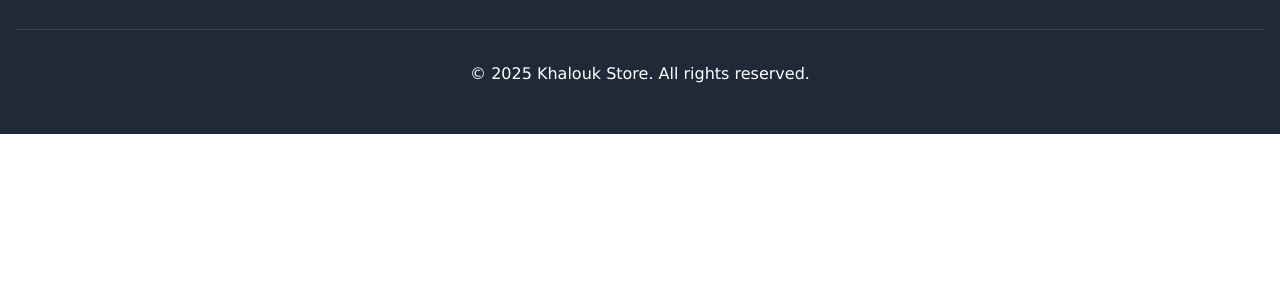
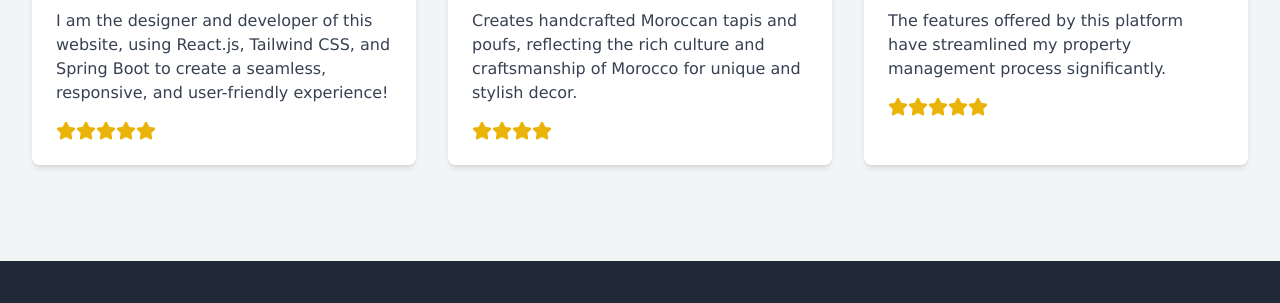
Before and after one commit to khalouki/ZarbiaSite, a React app: page / in a window 1280 px wide. Shown: the part 3017-3320 px from the top of the page. Before the commit the page ends 3151 px from the top, so only its background shows below. Built offline with nearby package versions, Linux system fonts and the light colour scheme.

Commit message:
second change

```diff
--- a/package.json
+++ b/package.json
@@ -1,4 +1,5 @@
 {
+  "homepage": "https://khalouki.github.io/ZarbiaSite",
   "name": "etsy_web",
   "version": "0.1.0",
   "private": true,
@@ -13,6 +14,8 @@
   },
   "scripts": {
     "start": "react-scripts start",
+    "predeploy":"npm run build",
+    "deploy":"gh-pages -d build",
     "build": "react-scripts build",
     "test": "react-scripts test",
     "eject": "react-scripts eject"
--- a/public/index.html
+++ b/public/index.html
@@ -16,6 +16,7 @@
   <style>
     body{
       background-image: url("back2.jpg");
+      overflow-x: hidden;
     }
   </style>
 </head>
--- /dev/null
+++ b/src/components/about-dev.js
@@ -0,0 +1,116 @@
+import React, { useState, useEffect, useRef } from 'react';
+import { Star } from 'lucide-react';
+import personne from '../images/person_3.jpg';
+import personne2 from '../images/person_4.jpg';
+import personne3 from '../images/person-1.jpg';
+// Mock data for testimonials
+const testimonials = [
+    {
+        id: 1,
+        name: "Abdelkhalek Essaid",
+        role: "Developer and Engineer",
+        content: "I am the designer and developer of this website, using React.js, Tailwind CSS, and Spring Boot to create a seamless, responsive, and user-friendly experience!",
+        rating: 5,
+        image: personne
+    },
+    {
+        id: 2,
+        name: "Hamza Alouani",
+        role: "Tapis Creator",
+        content: "Creates handcrafted Moroccan tapis and poufs, reflecting the rich culture and craftsmanship of Morocco for unique and stylish decor.",
+        rating: 4,
+        image: personne2
+    },
+    {
+        id: 3,
+        name: "Marouane el Amazighi",
+        role: "Chelh hata nokha3",
+        content: "The features offered by this platform have streamlined my property management process significantly.",
+        rating: 5,
+        image: personne3
+    }
+];
+
+// Testimonial card component
+const TestimonialCard = ({ name, role, content, rating, image, isVisible }) => (
+    <div
+        className={`bg-white p-6 rounded-lg shadow-md transition-all duration-1000 ease-out transform ${isVisible ? 'opacity-100 translate-x-0' : 'opacity-0 translate-x-full'}`}
+    >
+        <div className="flex items-center mb-4">
+            <img src={image || "/placeholder.svg"} alt={name} className="w-12 h-12 rounded-full mr-4" />
+            <div>
+                <h3 className="font-semibold text-lg">{name}</h3>
+                <p className="text-gray-600">{role}</p>
+            </div>
+        </div>
+        <p className="text-gray-700 mb-4">{content}</p>
+        <div className="flex items-center">
+            {[...Array(rating)].map((_, i) => (
+                <Star key={i} className="w-5 h-5 fill-current text-yellow-500" />
+            ))}
+        </div>
+    </div>
+);
+
+const TestimonialSection = () => {
+    const [visibleCards, setVisibleCards] = useState([]);
+    const sectionRef = useRef(null); // Ref for the section to observe
+
+    useEffect(() => {
+        // Initialize IntersectionObserver when the component mounts
+        const options = {
+            root: null,
+            rootMargin: '0px',
+            threshold: 0.1, // Trigger when 10% of the section is visible
+        };
+
+        const observer = new IntersectionObserver((entries) => {
+            entries.forEach(entry => {
+                if (entry.isIntersecting) {
+                    // Once the section is visible, show testimonials with a delay
+                    const showCards = () => {
+                        testimonials.forEach((_, index) => {
+                            setTimeout(() => {
+                                setVisibleCards(prev => [...prev, index]); // Add the index of the card to visibleCards
+                            }, index * 500); // 500ms delay between each card
+                        });
+                    };
+                    showCards();
+                }
+            });
+        }, options);
+
+        if (sectionRef.current) {
+            observer.observe(sectionRef.current);
+        }
+
+        // Cleanup observer when the component is unmounted
+        return () => {
+            if (sectionRef.current) {
+                observer.unobserve(sectionRef.current);
+            }
+        };
+    }, []);
+
+    return (
+        <section ref={sectionRef} className="bg-gray-100 py-24 px-4 sm:px-6 lg:px-8" aria-labelledby="testimonials-title">
+            <div className="max-w-7xl mx-auto">
+                <h2 id="testimonials-title" className="text-3xl font-extrabold text-gray-900 text-center mb-8">
+                    Meet the Founder Behind Our Beautiful Moroccan Tapis and Poufs
+                </h2>
+
+                <div className="grid grid-cols-1 md:grid-cols-2 lg:grid-cols-3 gap-8">
+                    {testimonials.map((testimonial, index) => (
+                        <TestimonialCard
+                            key={testimonial.id}
+                            {...testimonial}
+                            isVisible={visibleCards.includes(index)} // Control visibility based on delay
+                        />
+                    ))}
+                </div>
+            </div>
+        </section>
+    );
+};
+
+export default TestimonialSection;
--- a/src/components/products-section.js
+++ b/src/components/products-section.js
@@ -1,91 +1,58 @@
-import { useState } from 'react';
+import { useState, useEffect, useRef } from 'react';
 import zarbia1 from '../images/zarbia1.jpg';
 import zarbia2 from '../images/zarbia2.webp';
 import zarbia3 from '../images/zarbia3.jpeg';
 import zarbia4 from '../images/zarbia4.jpg';
 import zarbia5 from '../images/zarbia5.webp';
-import ProductCard from './product-card'
+import ProductCard from './product-card';
 import poof from '../images/poof.webp';
 import ProductSidebar from './product-sidebar';
 
 export default function ProductsSection() {
     const [selectedProduct, setSelectedProduct] = useState(null);
     const [isSidebarOpen, setIsSidebarOpen] = useState(false);
+    const [visibleProducts, setVisibleProducts] = useState([]); // Store visible product indices
+    const sectionRef = useRef(null); // Reference to the product section for intersection observer
 
     const products = [
-        {
-            id: 0,
-            name: 'Zarbi Marocain 1',
-            price: 50.00,
-            image: zarbia1,
-            country: 5,
-            description: 'A fusion of Moroccan craftsmanship and modern design, this vibrant rug adds a touch of exotic elegance to any space.',
-            isSoldOut: false
-        },
-        {
-            id: 1,
-            name: 'Zarbi Marocain 2',
-            price: 78.00,
-            image: zarbia2,
-            country: 10,
-            description: 'Ergonomically designed for long-lasting comfort, the Kruzo Aero Chair combines sleek aesthetics with optimal support.',
-            isSoldOut: false
-        },
-        {
-            id: 2,
-            name: 'Zarbi Marocain 3',
-            price: 43.00,
-            image: zarbia3,
-            country: "0",
-            description: 'This ergonomic chair is designed to promote better posture and provide comfort for hours of seating, making it ideal for work or study.',
-            isSoldOut: true
-        },
-        {
-            id: 3,
-            name: 'Zarbi Marocain 4',
-            price: 65.00,
-            image: zarbia4,
-            country: 1,
-            description: 'Elevate any room with this stylish accent rug, crafted with attention to detail for both comfort and visual appeal.',
-            isSoldOut: false
-        },
-        {
-            id: 4,
-            name: 'Zarbi Marocain 5',
-            price: 120.00,
-            image: zarbia5,
-            country: 12,
-            description: 'A sturdy wooden desk offering ample space and timeless design, perfect for creating an inspiring workspace.',
-            isSoldOut: false
-        },
-        {
-            id: 5,
-            name: 'Zarbi Marocain 6',
-            price: 85.00,
-            image: zarbia1,
-            country: 2,
-            description: 'Showcase your books, decor, and treasures with this sleek, modern bookshelf, designed to complement any contemporary home.',
-            isSoldOut: true
-        },
-        {
-            id: 6,
-            name: 'Zarbi Marocain 7',
-            price: 250.00,
-            image: zarbia2,
-            country: 23,
-            description: 'Indulge in luxurious comfort with this premium leather sofa, designed for both style and relaxation.',
-            isSoldOut: false
-        },
-        {
-            id: 7,
-            name: 'Zarbi Marocain 8',
-            price: 70.00,
-            image: poof,
-            country: 14,
-            description: 'Add a chic touch to your living room with this stylish and functional coffee table, perfect for any modern space.',
-            isSoldOut: false
-        },
+        { id: 0, name: 'Zarbi Marocain 1', price: 50.00, image: zarbia1, country: 5, description: 'A fusion of Moroccan craftsmanship...', isSoldOut: false },
+        { id: 1, name: 'Zarbi Marocain 2', price: 78.00, image: zarbia2, country: 10, description: 'Ergonomically designed for long-lasting comfort...', isSoldOut: false },
+        { id: 2, name: 'Zarbi Marocain 3', price: 43.00, image: zarbia3, country: "0", description: 'This ergonomic chair...', isSoldOut: true },
+        { id: 3, name: 'Zarbi Marocain 4', price: 65.00, image: zarbia4, country: 1, description: 'Elevate any room with this stylish accent rug...', isSoldOut: false },
+        { id: 4, name: 'Zarbi Marocain 5', price: 120.00, image: zarbia5, country: 12, description: 'A sturdy wooden desk...', isSoldOut: false },
+        { id: 5, name: 'Zarbi Marocain 6', price: 85.00, image: zarbia1, country: 2, description: 'Showcase your books...', isSoldOut: true },
+        { id: 6, name: 'Zarbi Marocain 7', price: 250.00, image: zarbia2, country: 23, description: 'Indulge in luxurious comfort...', isSoldOut: false },
+        { id: 7, name: 'Zarbi Marocain 8', price: 70.00, image: poof, country: 14, description: 'Add a chic touch to your living room...', isSoldOut: false },
     ];
+
+    // Intersection Observer to detect when the product section is visible
+    useEffect(() => {
+        const options = {
+            root: null,
+            rootMargin: '0px',
+            threshold: 0.1, // Trigger when 10% of the section is visible
+        };
+
+        const observer = new IntersectionObserver((entries) => {
+            entries.forEach(entry => {
+                if (entry.isIntersecting) {
+                    // Once the section is visible, show all products at once (no delay)
+                    setVisibleProducts(products.map((_, index) => index)); // Make all products visible
+                }
+            });
+        }, options);
+
+        if (sectionRef.current) {
+            observer.observe(sectionRef.current);
+        }
+
+        // Cleanup observer on component unmount
+        return () => {
+            if (sectionRef.current) {
+                observer.unobserve(sectionRef.current);
+            }
+        };
+    }, []); // Runs only once when the component mounts
 
     const handleProductClick = (product) => {
         setSelectedProduct(product);
@@ -97,7 +64,7 @@
     };
 
     return (
-        <section className="container mx-auto px-4 py-24">
+        <section ref={sectionRef} className="container mx-auto px-4 py-24">
             <div className="max-w-xl mb-16">
                 <h2 className="text-4xl font-bold mb-6">Crafted with excellent material.</h2>
                 <p className="text-gray-600">
@@ -114,7 +81,7 @@
                         key={product.id}
                         product={product}
                         onClick={() => handleProductClick(product)}
-                        index={index} // Pass index for the delay
+                        isVisible={visibleProducts.includes(index)} // Make all products visible immediately
                     />
                 ))}
             </div>
--- a/src/index.js
+++ b/src/index.js
@@ -6,6 +6,7 @@
 import ProductsSection from './components/products-section'
 import FeaturesSection from './components/FeaturesSection'
 import Footer from './components/Footer'
+import TestimonialSection from './components/about-dev'
 import "../src/style.css"
 function App() {
   return (
@@ -15,6 +16,7 @@
         <Hero />
         <ProductsSection />
         <FeaturesSection />
+        <TestimonialSection />
         <Footer />
       </main>
       <Routes>
```
Also changed, not shown: src/images/person-1.jpg (added), src/images/person_3.jpg (added), src/images/person_4.jpg (added).
